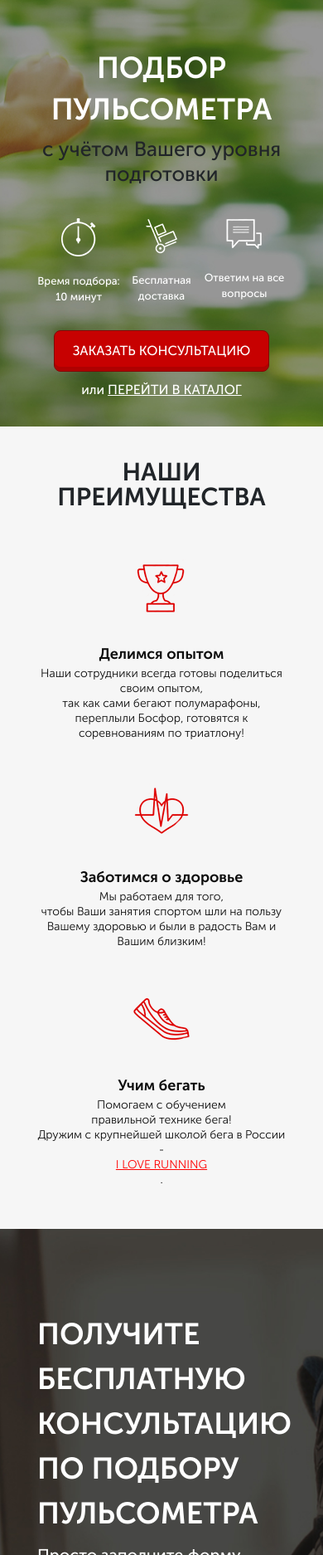
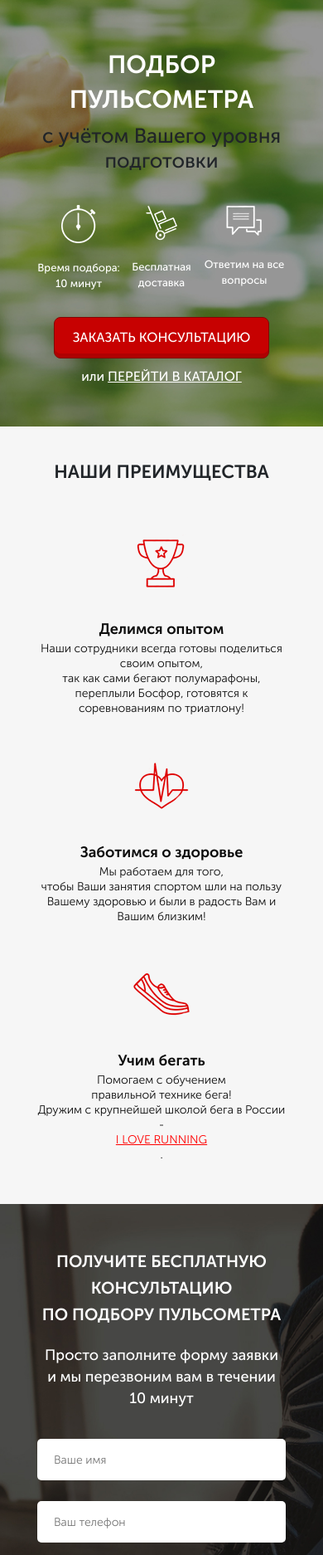
Before and after one commit to vasylkucherak/RunSmart, a plain HTML site: page src/index.html in a window 390 px wide. Shown: the part 126-2000 px from the top of the page at 83% size. Drawn offline with Linux system fonts and the light colour scheme.

Commit message:
v.0.3.0 (component consultation adapted for all devices)

```diff
--- a/src/sass/blocks/_consultation.scss
+++ b/src/sass/blocks/_consultation.scss
@@ -3,6 +3,7 @@
     padding: 100px 0 92px 0;
     background: url(../img/bg/consultation_bg.jpg) center center/cover no-repeat;
     &__descr {
+        margin-top: 20px;
         font-size: 20px;
         font-weight: 500;
         color: #fff;
--- a/src/sass/blocks/_media.scss
+++ b/src/sass/blocks/_media.scss
@@ -21,6 +21,10 @@
         &__icon {
             width: 200px;
         }
+    }
+    .consultation {
+        min-height: 640px;
+        padding: 53px 0 35px 0;
     }
 }
 
@@ -51,6 +55,8 @@
         }
     }
     .advantages {
+        min-height: 443px;
+        padding: 63px 0 35px 0;
         &__icons {
             margin-top: 30px;
             width: 520px;
@@ -75,6 +81,26 @@
             flex-direction: column;
             width: 400px;
             text-align: center;
+            margin-bottom: 20px;
+        }
+    }
+    .title {
+        &_left {
+            text-align: center;
+            font-size: 32px;
+        }
+    }
+    .feed-form {
+        margin: 0 auto;
+        margin-top: 36px;
+    }
+    .consultation {
+        &__descr {
+            text-align: center;
+        }
+    }
+    .feed-form {
+        input{
             margin-bottom: 20px;
         }
     }
@@ -111,11 +137,11 @@
             text-align: center;
         }
         &__header {
-            line-height: 50px;
-            font-size: 36px;
+            line-height: 42px;
+            font-size: 30px;
         }
         &__subheader {
-            font-size: 20px;
+            font-size: 18px;
         }
         &__icons {
             margin-top: 30px;
@@ -146,4 +172,25 @@
             width: 300px;
         }
     }
+    .title {
+        font-size: 22px;
+        &_left {
+            font-size: 20px;
+            line-height: 32px;
+        }
+    }
+    .consultation {
+        &__descr {
+            font-size: 18px;
+            line-height: 26px;
+        }
+    }
+    .feed-form {
+        input{
+            margin-bottom: 25px;
+        }
+    }
+    .button_submit {
+        display: inline-block;
+    }
 }
--- a/src/sass/blocks/_promo.scss
+++ b/src/sass/blocks/_promo.scss
@@ -1,6 +1,6 @@
 .promo {
-    min-height: 700px;
-    padding: 21px 0 90px 0;
+    min-height: 650px;
+    padding: 21px 0 60px 0;
     background: url(../img/bg/promo_bg.jpg) center center/cover no-repeat;
     &__wrapper {
         display: flex;
```
Also changed, not shown: src/css/style.min.css.
